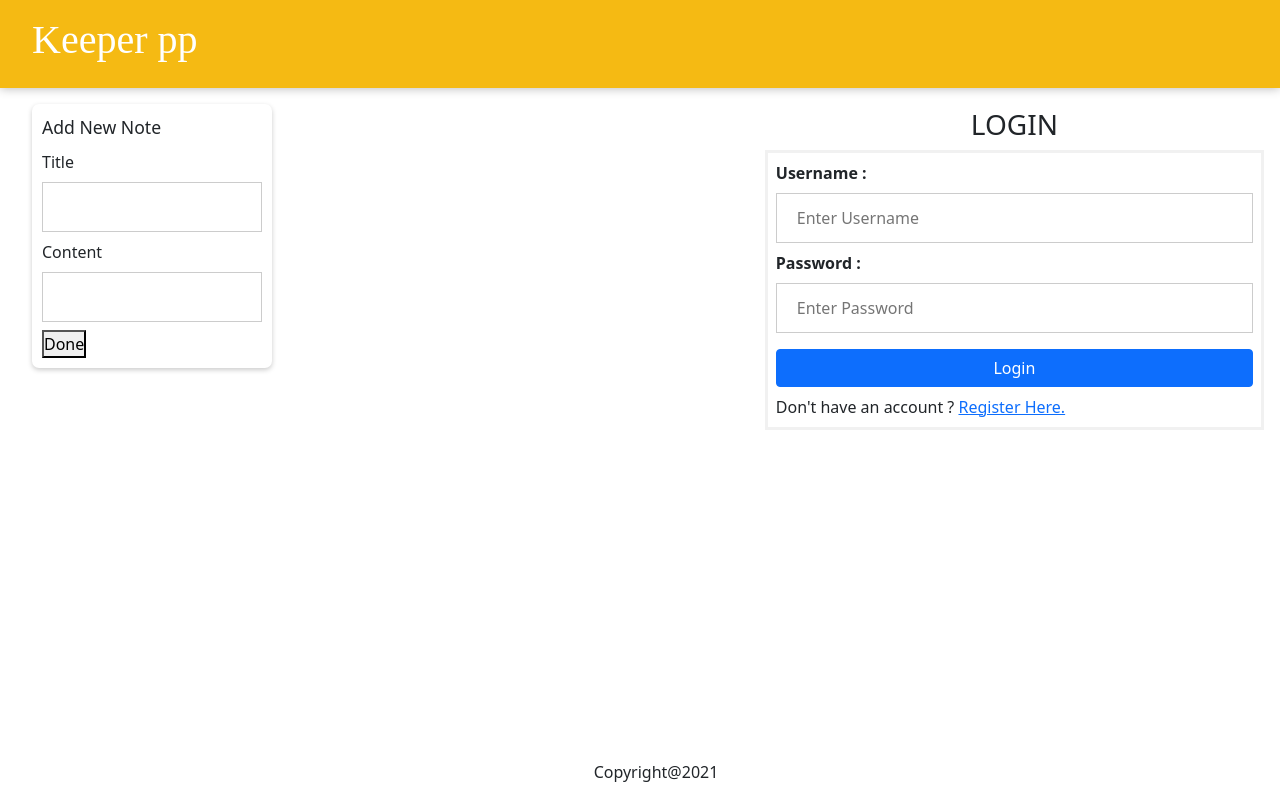
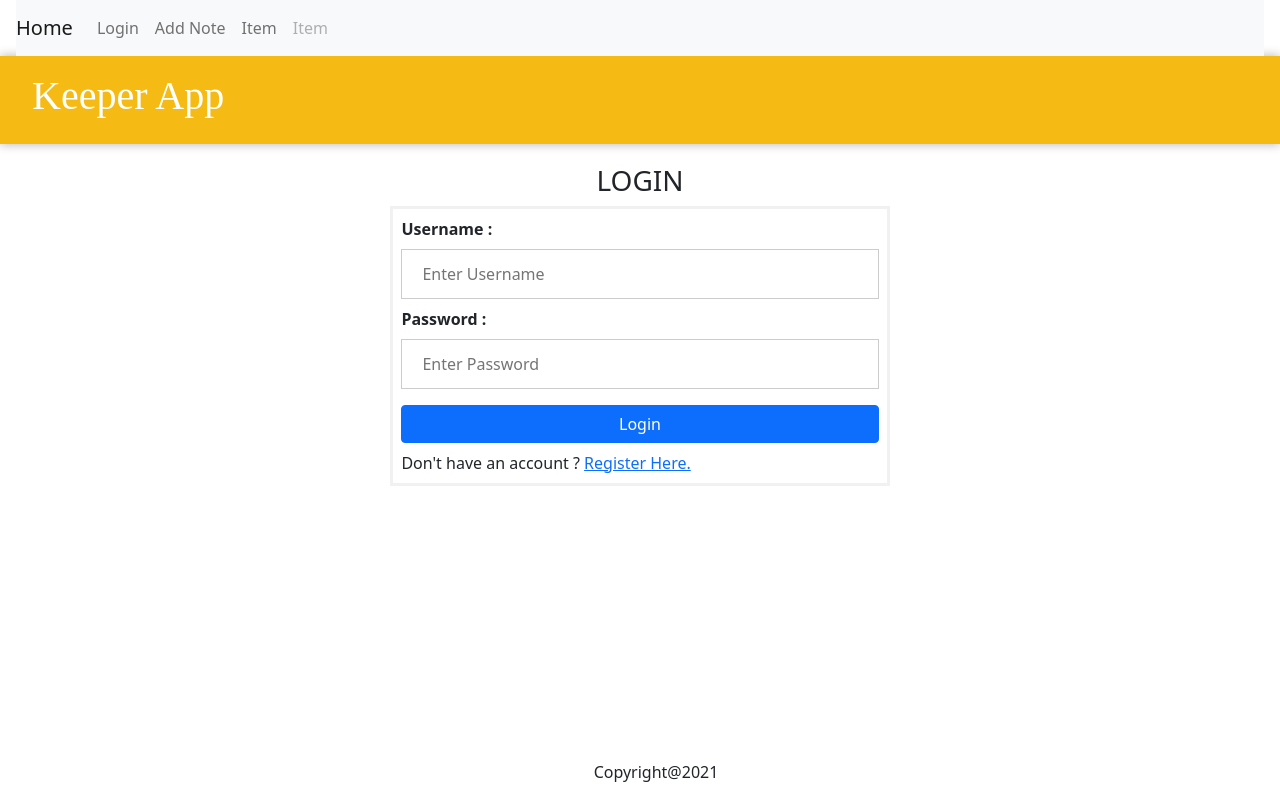
Before and after one commit to saurabh021120/Keeper-App, a React (Create React App) app: page /login in a window 1280 px wide. Built offline with nearby package versions, Linux system fonts and the light colour scheme; a web font is replaced by a local one.

Commit message:
NavBar implemented

```diff
--- a/package.json
+++ b/package.json
@@ -9,6 +9,7 @@
     "react": "16.13.1",
     "react-bootstrap": "^2.0.0-rc.1",
     "react-dom": "16.13.1",
+    "react-router-dom": "^5.3.0",
     "react-scripts": "3.4.1"
   },
   "devDependencies": {
--- a/src/components/Add.jsx
+++ b/src/components/Add.jsx
@@ -5,6 +5,7 @@
 
   const [title, setTitle] = React.useState('');
   const [content, setContent] = React.useState('');
+
 
   const addNote = () => {
     const note = {
--- a/src/components/App.jsx
+++ b/src/components/App.jsx
@@ -1,10 +1,13 @@
 import React from "react";
 import ReactDOM from "react-dom";
+import { BrowserRouter as Router } from 'react-router-dom';
 import Header from "./Header";
 import Footer from "./Footer";
 import Note from "./Note";
 import Add from './Add';
 import Login from './Login';
+import NavBar from "./NavBar";
+import Routes from '../routes/index';
 
 function App() {
 
@@ -12,16 +15,11 @@
 
     return (
         <div>
+            <NavBar/>
             <Header />
-            {notes.map(note => {
-                return (<Note
-                    title={note.title}
-                    content={note.content}
-                />);
-            })
-            }
-            <Add notes={notes} setNotes={setNotes}/>
-            <Login />
+            <Router>
+                <Routes/>
+            </Router>
             <Footer />
         </div>
     );
--- a/src/components/Header.jsx
+++ b/src/components/Header.jsx
@@ -1,7 +1,7 @@
 import React from "react";
 
 function Header(){
-    return(<header><h1>Keeper pp</h1></header>);
+    return(<header><h1>Keeper App</h1></header>);
 }
 
 export default Header;
--- /dev/null
+++ b/src/components/NavBar.jsx
@@ -0,0 +1,27 @@
+import React from "react";
+import Login from "./Login";
+import {Route, Router} from 'react-router-dom';
+import navbar_styles from './navbar_styles.css';
+
+
+function NavBar(){
+    return(<div class="n">
+    <nav class="navbar navbar-expand-lg navbar-light bg-light">
+  <a class="navbar-brand" href="/">Home</a>
+  <button class="navbar-toggler" type="button" data-toggle="collapse" data-target="#navbarNavAltMarkup" aria-controls="navbarNavAltMarkup" aria-expanded="false" aria-label="Toggle navigation">
+    <span class="navbar-toggler-icon"></span>
+  </button>
+  <div class="collapse navbar-collapse" id="navbarNavAltMarkup">
+    <div class="navbar-nav">
+
+      <a class="nav-item nav-link" href="/login">Login  </a>
+      <a class="nav-item nav-link" href="/add">Add Note</a>
+      <a class="nav-item nav-link" href="#">Item</a>
+      <a class="nav-item nav-link disabled" href="#">Item</a>
+    </div>
+  </div>
+</nav>
+</div>);
+}
+
+export default NavBar;
--- a/src/components/login_styles.css
+++ b/src/components/login_styles.css
@@ -1,3 +1,8 @@
+*{
+  margin: 0;
+  padding: 0;
+}
+
 input[type=text],
 input[type=password] {
         width: 100%;
@@ -38,7 +43,7 @@
     display: flex;
     flex-direction: column;
     flex-wrap: wrap;
-    margin-left: auto;
+    margin: auto;
     width: 40%;
     padding-top: 20px;
 
--- /dev/null
+++ b/src/components/navbar_styles.css
@@ -0,0 +1,3 @@
+.n{
+    background-color: peru;
+  }
--- /dev/null
+++ b/src/routes/index.jsx
@@ -0,0 +1,31 @@
+import React from 'react';
+import { Switch, Route } from 'react-router-dom';
+
+import Login from '../components/Login';
+import Add from '../components/Add';
+import Note from '../components/Note';
+
+const Routes = () => {
+
+    const [notes, setNotes] = React.useState([]);
+
+    return (
+        <div>
+            <Switch>
+                <Route exact path='/login' component={Login}/>
+                <Route exact path='/add' >
+                {notes.map(note => {
+                return (<Note
+                    title={note.title}
+                    content={note.content}
+                />);
+            })
+            }
+                <Add notes={notes} setNotes={setNotes}/>
+                </Route>
+            </Switch>
+        </div>
+    )
+}
+
+export default Routes;
```
Also changed, not shown: 1 other file (tests, documents, lock files or other folders).
